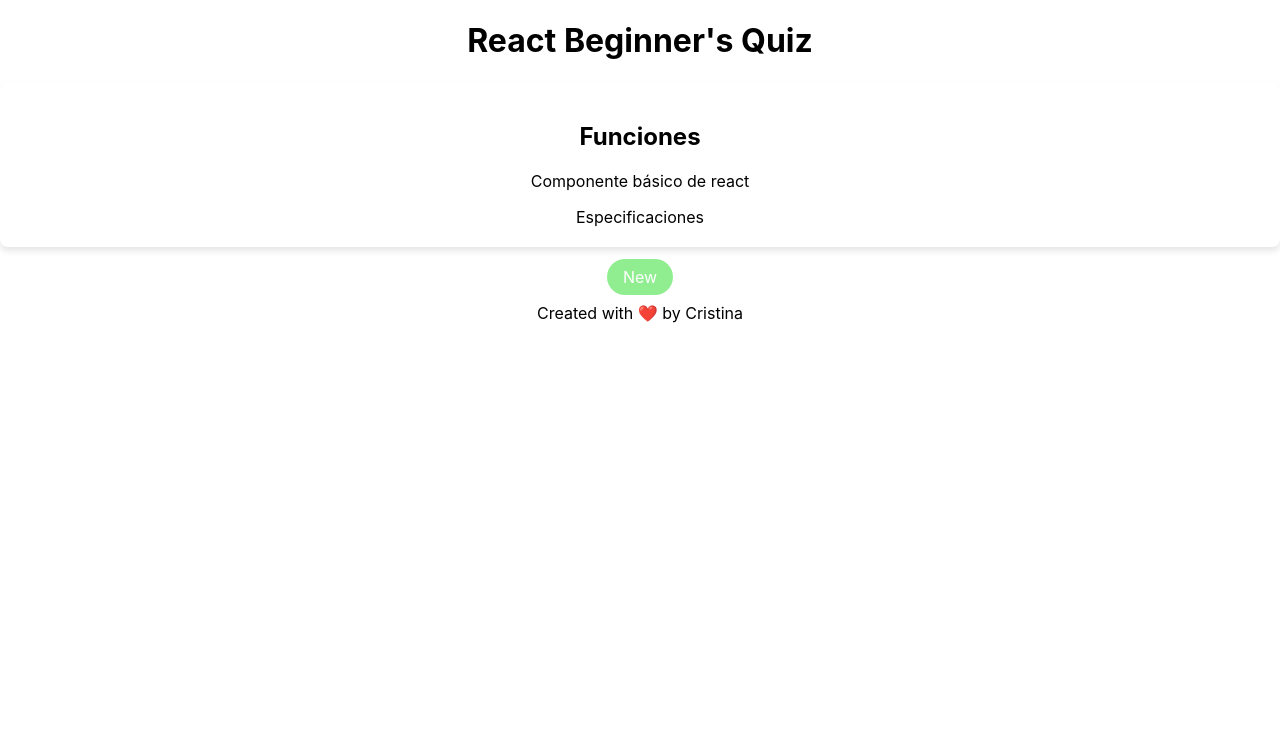
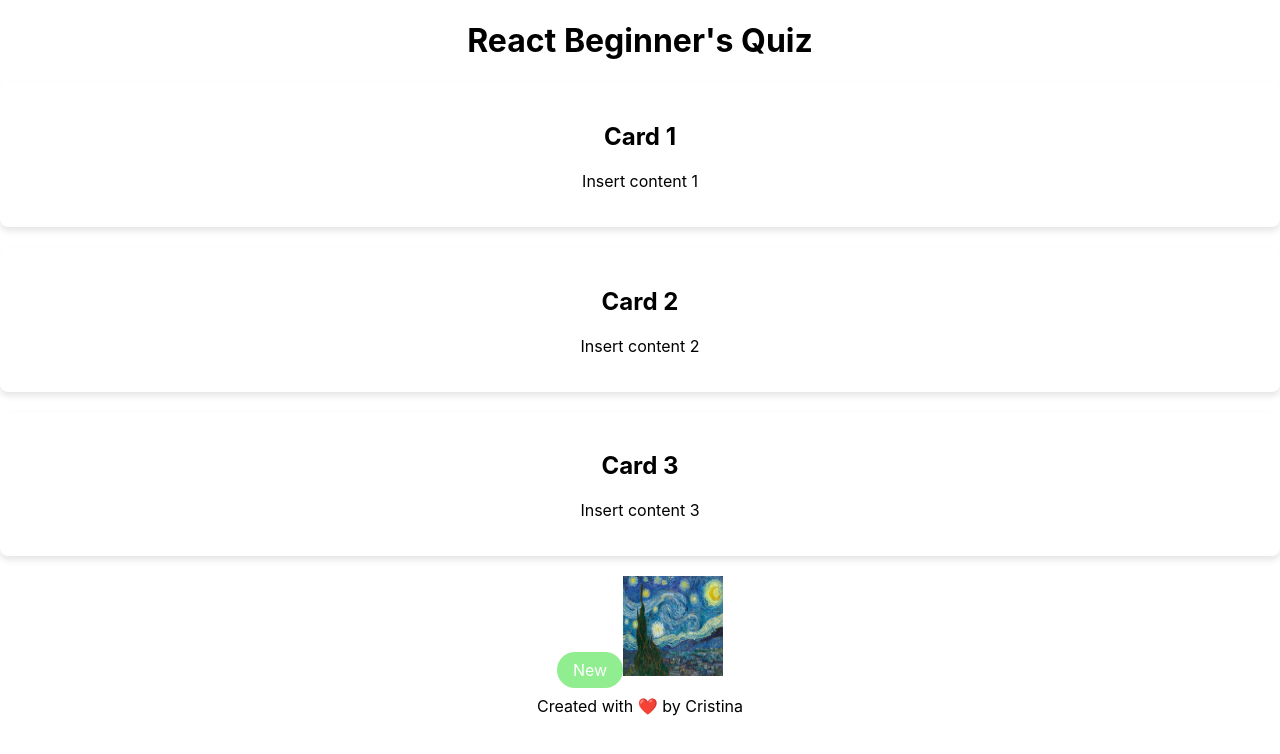
Before and after one commit to Mtzdelacruz/react-quizzes, a React (Create React App) app: page / in a window 1280 px wide. Shown: the top 754 px of the page. Built offline with nearby package versions, Linux system fonts and the light colour scheme.

Commit message:
react-project01

```diff
--- a/src/App.jsx
+++ b/src/App.jsx
@@ -1,20 +1,32 @@
 import './App.css';
 
+import Avatar from './avatar/avatar';
 import Badge from "./badge/badge";
 import Card from './card/card';
 import Footer from './footer/footer';
 import Header from './header/header';
+import nocheEstrellada from "./nocheEstrellada.jpg"
 
 function App() {
   return (
     <div className="App">
       <Header title= "React Beginner's Quiz"/>
-      <Card title= "Funciones" content ="Componente básico de react" children="Especificaciones" />
+
+
+    <div className="card-container">
+      <Card title= "Card 1" content ="Insert content 1" />
+      <Card title= "Card 2" content= "Insert content 2" />
+      <Card title= "Card 3" content= "Insert content 3" />
 
       <Badge label= "New" color='sucess'/>
-      <Footer content= "Created with ❤️ by Cristina"/>
+
+      <Avatar
+      imageSrc= {nocheEstrellada}
+      description= "This is my Avatar" />
+    </div>
 
 
+      <Footer content= "Created with ❤️ by Cristina"/>
     </div>
   );
 }
--- /dev/null
+++ b/src/avatar/avatar.jsx
@@ -0,0 +1,9 @@
+import React from "react"
+
+function Avatar({ imageSrc, description }) {
+
+    return (
+        <img src={imageSrc} alt={description} width="100px" height="100px"/>
+    );
+    }
+    export default Avatar;
```
Also changed, not shown: src/avatar/avatar.css (added), src/nocheEstrellada.jpg (added).
